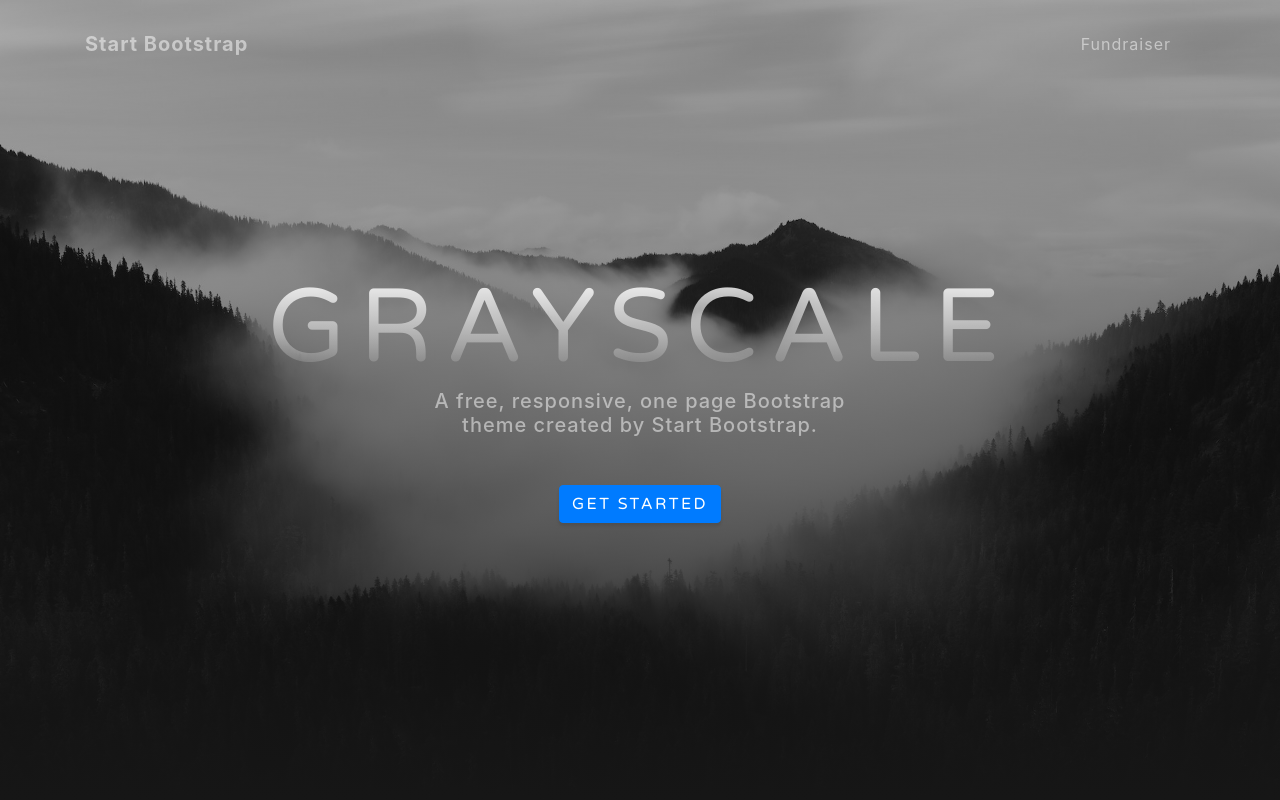
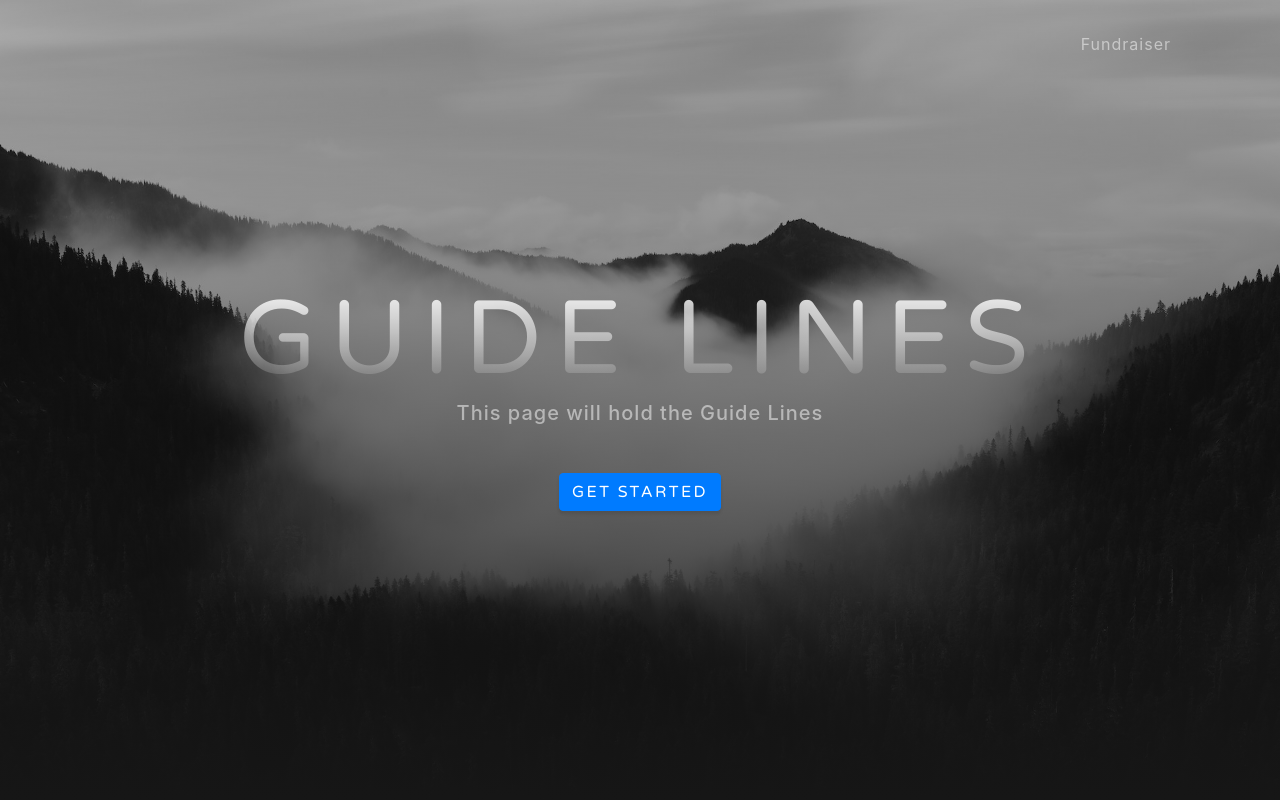
Before and after one commit to eb18/Club-Form, a website with bundled scripts: page index.html in a window 1280 px wide. Shown: the top 800 px of the page. Built offline with nearby package versions, Linux system fonts and the light colour scheme.

Commit message:
Update index.html

```diff
--- a/index.html
+++ b/index.html
@@ -28,7 +28,10 @@
     <!-- Navigation -->
     <nav class="navbar navbar-expand-lg navbar-light fixed-top" id="mainNav">
         <div class="container">
-            <a class="navbar-brand js-scroll-trigger" href="#page-top">Start Bootstrap</a>
+            <button class="navbar-toggler navbar-toggler-right" type="button" data-toggle="collapse" data-target="#navbarResponsive" aria-controls="navbarResponsive" aria-expanded="false" aria-label="Toggle navigation">
+                Menu
+                <i class="fas fa-bars"></i>
+            </button>
             <div class="collapse navbar-collapse" id="navbarResponsive">
                 <ul class="navbar-nav ml-auto">
                     <li class="nav-item">
@@ -52,8 +55,8 @@
     <header class="masthead">
         <div class="container d-flex h-100 align-items-center">
             <div class="mx-auto text-center">
-                <h1 class="mx-auto my-0 text-uppercase">Grayscale</h1>
-                <h2 class="text-white-50 mx-auto mt-2 mb-5">A free, responsive, one page Bootstrap theme created by Start Bootstrap.</h2>
+                <h1 class="mx-auto my-0 text-uppercase">Guide Lines</h1>
+                <h2 class="text-white-50 mx-auto mt-2 mb-5">This page will hold the Guide Lines</h2>
                 <a href="#about" class="btn btn-primary js-scroll-trigger">Get Started</a>
             </div>
         </div>
```
